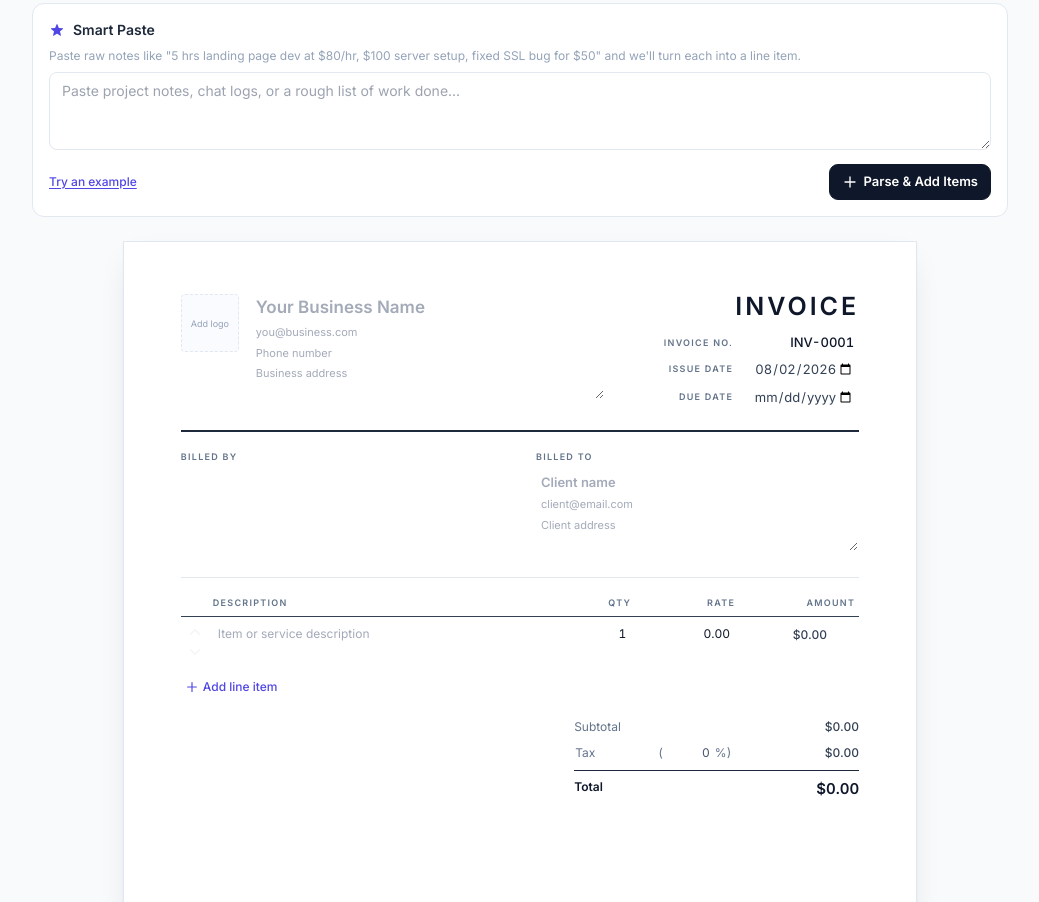
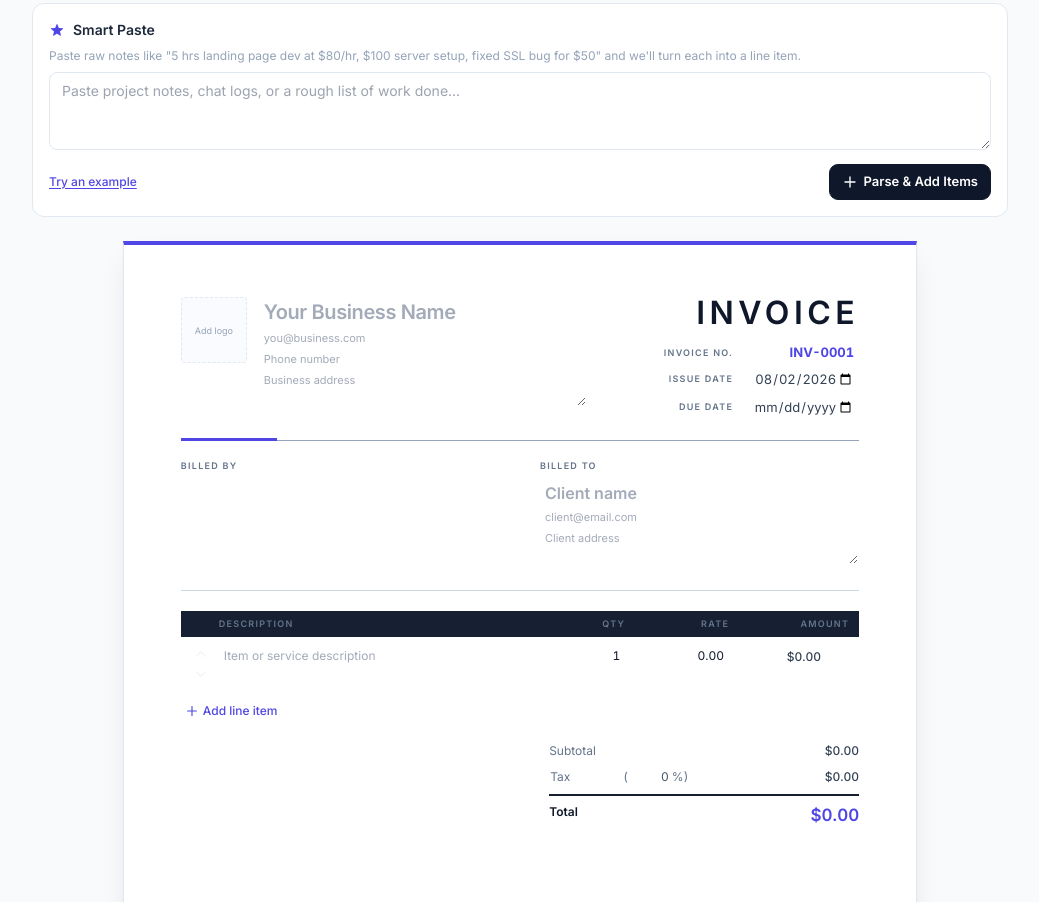
Before and after one commit to ftnsmotivation-ui/MicroInvoiceApp, a website: page index.html in a window 1280 px wide. Shown: the part 338-1240 px from the top of the page, without its empty margins (120-1159 px from the left). Drawn offline with nearby package versions, Linux system fonts and the light colour scheme.

Commit message:
Implement Micro Invoice Signature Layout v1

```diff
--- a/index.html
+++ b/index.html
@@ -18,6 +18,10 @@
     --accent-soft:#eef2ff;
     --paper:#ffffff;
     --canvas:#f8fafc;
+    --space-tiny:4px;
+    --space-small:8px;
+    --space-medium:16px;
+    --space-large:24px;
   }
   html,body{ background:var(--canvas); font-family:'Inter',ui-sans-serif,system-ui,sans-serif; color:var(--ink); }
   .font-display{ font-family:'Inter',ui-sans-serif,system-ui,sans-serif; }
@@ -46,11 +50,13 @@
   input[type=number].field{ -moz-appearance:textfield; }
 
   #invoice{
+    box-sizing:border-box;
     background:var(--paper);
     box-shadow:0 1px 2px rgba(15,23,42,.04), 0 12px 32px -12px rgba(15,23,42,.15);
     border:1px solid var(--line);
+    border-top:4px solid var(--accent);
     max-width:210mm;
-    min-height:297mm;
+    min-height:296mm;
     margin:0 auto;
     padding:14mm 15mm 10mm;
     font-size:13px;
@@ -58,7 +64,7 @@
   }
 
   .logo-drop{
-    width:58px; height:58px;
+    width:66px; height:66px;
     border:1px dashed var(--line);
     border-radius:4px;
     display:flex; align-items:center; justify-content:center;
@@ -94,6 +100,12 @@
   .row-arrow:hover:not(:disabled){ color:var(--accent); }
   .row-arrow:disabled{ opacity:.25; cursor:not-allowed; }
 
+  .signature-header{ position:relative; border-bottom:1px solid #94a3b8; }
+  .signature-header::after{ content:''; position:absolute; left:0; bottom:-1px; width:96px; height:3px; background:var(--accent); }
+  .signature-items-heading{ background:#172033; color:#f8fafc; padding:8px 10px; letter-spacing:.12em; }
+  .signature-total{ border-top:2px solid #172033; }
+  .signature-total [id='totalOut']{ color:var(--accent); }
+  .invoice-number{ color:var(--accent); font-weight:700; }
   .document-kicker{ font-size:9px; line-height:1.2; font-weight:600; letter-spacing:.14em; text-transform:uppercase; color:#64748b; }
   .document-rule{ border-color:#cbd5e1; }
   .item-row{ display:flex; align-items:flex-start; column-gap:8px; }
@@ -103,7 +115,9 @@
   .col-rate{ width:96px; flex:0 0 auto; }
   .col-amount{ width:112px; flex:0 0 auto; }
   .item-description{ resize:none !important; overflow:hidden; min-height:25px; }
+  .item-description-print{ display:none; white-space:pre-wrap; overflow-wrap:anywhere; line-height:1.45; }
   .money-column{ font-variant-numeric:tabular-nums lining-nums; }
+  .print-only{ display:none; }
 
   /* Prevents a row or section from being sliced across a print/PDF page boundary */
   .keep-together{ break-inside:avoid; page-break-inside:avoid; }
@@ -118,7 +132,10 @@
     }
     .no-print{ display:none !important; }
     .field{ border-color:transparent !important; background:transparent !important; box-shadow:none !important; }
+    .field::placeholder{ color:transparent !important; }
     .logo-drop{ border-color:transparent !important; background:transparent !important; }
+    .print-only{ display:inline !important; }
+    .item-description-print{ display:block !important; }
     body{ background:white !important; }
   }
   @media (max-width:640px){
@@ -131,7 +148,10 @@
     .field{ padding-left:2px; padding-right:2px; }
   }
   #invoice.exporting .field{ border-color:transparent !important; background:transparent !important; box-shadow:none !important; }
+  #invoice.exporting .field::placeholder{ color:transparent !important; }
   #invoice.exporting .logo-drop{ border-color:transparent !important; background:transparent !important; }
+  #invoice.exporting .print-only{ display:inline !important; }
+  #invoice.exporting .item-description-print{ display:block !important; }
 </style>
 </head>
 <body class="min-h-screen">
@@ -234,7 +254,7 @@
   <!-- Invoice canvas -->
   <article id="invoice" class="relative flex flex-col">
     <div>
-      <header class="keep-together grid grid-cols-1 sm:grid-cols-[1fr_230px] gap-6 pb-5 border-b-2 border-slate-800">
+      <header class="signature-header keep-together grid grid-cols-1 sm:grid-cols-[1fr_240px] gap-8 pb-5">
         <div class="flex items-start gap-3">
           <div id="logoDrop" class="logo-drop">
             <span id="logoPlaceholder" class="text-[9px] text-slate-400 text-center px-1 leading-tight">Add logo</span>
@@ -242,22 +262,22 @@
           </div>
           <input type="file" id="logoInput" accept="image/*" class="hidden" />
           <div class="min-w-0 flex-1">
-            <input class="field font-semibold text-[17px] leading-tight text-slate-900" id="bizName" placeholder="Your Business Name" />
+            <input class="field font-semibold text-[20px] leading-tight tracking-[-.02em] text-slate-900" id="bizName" placeholder="Your Business Name" />
             <input class="field text-[11px] text-slate-500" id="bizEmail" placeholder="you@business.com" />
             <input class="field text-[11px] text-slate-500" id="bizPhone" placeholder="Phone number" />
             <textarea class="field text-[11px] text-slate-500" id="bizAddress" placeholder="Business address" rows="2"></textarea>
           </div>
         </div>
         <div class="sm:text-right">
-          <h1 class="font-semibold text-[25px] leading-none tracking-[.12em] text-slate-900 mb-3">INVOICE</h1>
+          <h1 class="font-semibold text-[32px] leading-none tracking-[.14em] text-slate-900 mb-3">INVOICE</h1>
           <div class="grid grid-cols-[72px_1fr] sm:grid-cols-[1fr_118px] gap-x-2 gap-y-0.5 items-center">
-            <span class="document-kicker">Invoice no.</span><input class="field sm:text-right font-medium tabular" id="invoiceNumber" placeholder="INV-0001" />
+            <span class="document-kicker">Invoice no.</span><input class="field invoice-number sm:text-right tabular" id="invoiceNumber" placeholder="INV-0001" />
             <span class="document-kicker">Issue date</span><input type="date" class="field sm:text-right tabular text-slate-700" id="invoiceDate" />
             <span class="document-kicker">Due date</span><input type="date" class="field sm:text-right tabular text-slate-700" id="dueDate" />
           </div>
         </div>
       </header>
-      <section class="keep-together grid grid-cols-2 gap-8 py-5 border-b border-slate-200">
+      <section class="keep-together grid grid-cols-2 gap-10 py-5 border-b border-slate-300">
         <div class="min-w-0">
           <p class="document-kicker mb-2">Billed by</p>
           <p class="font-semibold text-slate-900 leading-snug" id="bizNameEcho">&nbsp;</p>
@@ -267,13 +287,13 @@
         </div>
         <div class="min-w-0">
           <p class="document-kicker mb-2">Billed to</p>
-          <input class="field font-semibold text-slate-900" id="clientName" placeholder="Client name" />
+          <input class="field font-semibold text-[16px] text-slate-900" id="clientName" placeholder="Client name" />
           <input class="field text-[11px] text-slate-500" id="clientEmail" placeholder="client@email.com" />
           <textarea class="field text-[11px] text-slate-500" id="clientAddress" placeholder="Client address" rows="2"></textarea>
         </div>
       </section>
       <section class="mt-5 mb-4">
-        <div class="item-row document-kicker px-1 pb-2 border-b border-slate-700">
+        <div class="signature-items-heading item-row document-kicker">
           <div class="col-reorder no-print"></div><div class="col-desc">Description</div><div class="col-qty text-right">Qty</div><div class="col-rate text-right">Rate</div><div class="col-amount text-right">Amount</div>
         </div>
         <div id="itemsList"></div>
@@ -282,13 +302,13 @@
         </button>
       </section>
       <section class="keep-together flex justify-end mb-5">
-        <div class="w-full sm:w-[285px] text-[12px] money-column">
+        <div class="w-full sm:w-[310px] text-[12px] money-column">
           <div class="grid grid-cols-[1fr_118px] gap-x-4 py-1"><span class="text-slate-500">Subtotal</span><span class="text-right font-medium text-slate-700" id="subtotalOut">$0.00</span></div>
           <div class="grid grid-cols-[1fr_118px] gap-x-4 py-1 items-center">
-            <span class="flex items-center gap-1 text-slate-500 min-w-0"><input id="taxLabel" class="field !w-20 !p-0 text-slate-500" maxlength="20" value="Tax" aria-label="Tax label" /><span>(</span><input type="number" id="taxRate" class="field num-field tabular !w-11 !p-0 text-slate-600" value="0" min="0" max="100" step="0.1" aria-label="Tax percentage" /><span>%)</span></span>
+            <span class="no-print flex items-center gap-0.5 text-slate-500 min-w-0"><input id="taxLabel" class="field !w-[72px] !p-0 text-slate-500" maxlength="20" value="Tax" aria-label="Tax label" /><span>(</span><input type="number" id="taxRate" class="field num-field tabular !w-10 !p-0 text-slate-600" value="0" min="0" max="100" step="0.1" aria-label="Tax percentage" /><span>%)</span></span><span id="taxSummary" class="print-only text-slate-500">Tax (0%)</span>
             <span class="text-right font-medium text-slate-700" id="taxOut">$0.00</span>
           </div>
-          <div class="grid grid-cols-[1fr_118px] gap-x-4 mt-1 pt-2 border-t border-slate-800"><span class="font-semibold text-slate-900">Total</span><span class="text-right font-semibold text-[15px] text-slate-900" id="totalOut">$0.00</span></div>
+          <div class="signature-total grid grid-cols-[1fr_126px] gap-x-4 mt-1 pt-2"><span class="font-semibold text-slate-900">Total</span><span class="text-right font-semibold text-[17px]" id="totalOut">$0.00</span></div>
         </div>
       </section>
       <section id="payBtnWrap" class="keep-together hidden mb-5 pt-3 border-t border-slate-200">
@@ -299,7 +319,7 @@
         <p class="document-kicker mb-1.5">Notes</p><p id="notesOut" class="text-[11px] leading-relaxed text-slate-600 whitespace-pre-line"></p>
       </section>
     </div>
-    <footer class="mt-auto pt-3 border-t border-slate-200 text-[10px] text-slate-400">Thank you for your business.</footer>
+    <footer class="mt-auto pt-3 border-t border-slate-200 text-[10px] tracking-[.04em] text-slate-400">Thank you for your business.</footer>
   </article>
   <div class="no-print mt-6 bg-emerald-50 border border-emerald-100 rounded-xl px-4 py-3 text-center">
     <p class="text-xs font-semibold text-emerald-800">Private by design</p>
@@ -497,7 +517,7 @@
     invoiceNumber: $('invoiceNumber'), invoiceDate: $('invoiceDate'), dueDate: $('dueDate'),
     currencySelect: $('currencySelect'),
     itemsList: $('itemsList'), addItemBtn: $('addItemBtn'),
-    taxLabel: $('taxLabel'), taxRate: $('taxRate'), subtotalOut: $('subtotalOut'), taxOut: $('taxOut'), totalOut: $('totalOut'),
+    taxLabel: $('taxLabel'), taxRate: $('taxRate'), taxSummary: $('taxSummary'), subtotalOut: $('subtotalOut'), taxOut: $('taxOut'), totalOut: $('totalOut'),
     notes: $('notes'), notesWrap: $('notesWrap'), notesOut: $('notesOut'),
     paymentLinkInput: $('paymentLinkInput'), paymentLinkError: $('paymentLinkError'),
     validationSummary: $('validationSummary'), validationList: $('validationList'),
@@ -618,7 +638,7 @@
     state.items.forEach(function(item, idx){
       var row = document.createElement('div');
       var isLast = idx === state.items.length - 1;
-      row.className = 'keep-together item-row px-1 py-1.5 group' + (isLast ? '' : ' border-b border-slate-100');
+      row.className = 'keep-together item-row px-2.5 py-2 group' + (isLast ? '' : ' border-b border-slate-100');
       row.innerHTML =
         '<div class="col-reorder no-print flex flex-col items-center justify-center gap-0.5">' +
           '<button class="row-arrow p-0.5" data-move-up="'+item.id+'" '+(idx===0?'disabled':'')+' title="Move up">' +
@@ -629,7 +649,8 @@
           '</button>' +
         '</div>' +
         '<div class="col-desc">' +
-          '<textarea rows="1" class="field item-description text-[12px]" data-field="title" data-id="'+item.id+'" placeholder="Item or service description">'+escHtml(item.title)+'</textarea>' +
+          '<textarea rows="1" wrap="soft" class="field item-description no-print text-[12px]" data-field="title" data-id="'+item.id+'" placeholder="Item or service description">'+escHtml(item.title)+'</textarea>' +
+          '<span class="item-description-print print-only text-[12px]">'+escHtml(item.title || 'Untitled item')+'</span>' +
         '</div>' +
         '<div class="col-qty">' +
           '<input type="number" min="0" step="any" class="field num-field tabular text-[12px]" data-field="qty" data-id="'+item.id+'" value="'+item.qty+'" />' +
@@ -654,6 +675,7 @@
     var total = subtotal + tax;
     els.subtotalOut.textContent = money(subtotal);
     els.taxOut.textContent = money(tax);
+    els.taxSummary.textContent = (state.taxLabel || 'Tax') + ' (' + (Number(state.taxRate)||0) + '%)';
     els.totalOut.textContent = money(total);
     var amountEls = els.itemsList.querySelectorAll('[data-amount]');
     amountEls.forEach(function(el, idx){
@@ -671,7 +693,10 @@
   function renderPayments(){
     var showPayBtn = !!state.paymentLink && isSecurePaymentLink(state.paymentLink);
     els.payBtnWrap.classList.toggle('hidden', !showPayBtn);
-    if (showPayBtn) els.payBtn.href = state.paymentLink;
+    if (showPayBtn){
+      els.payBtn.href = state.paymentLink;
+      els.payBtn.textContent = state.paymentLink;
+    }
   }
 
   // ---------- Event wiring ----------
@@ -723,6 +748,7 @@
 
   els.taxLabel.addEventListener('input', function(){
     state.taxLabel = els.taxLabel.value || 'Tax';
+    renderTotals();
     saveState();
   });
 
@@ -903,7 +929,7 @@
           image:{ type:'jpeg', quality:0.98 },
           html2canvas:{ scale:2, useCORS:true, backgroundColor:'#ffffff', scrollX:0, scrollY:0 },
           jsPDF:{ unit:'mm', format:'a4', orientation:'portrait' },
-          pagebreak:{ mode:['avoid-all', 'css', 'legacy'], avoid:['.keep-together', '.item-row'] }
+          pagebreak:{ mode:['css', 'legacy'], avoid:['.keep-together', '.item-row'] }
         }).from(invoiceEl).save().then(function(){
           restore();
         }).catch(function(err){
```
